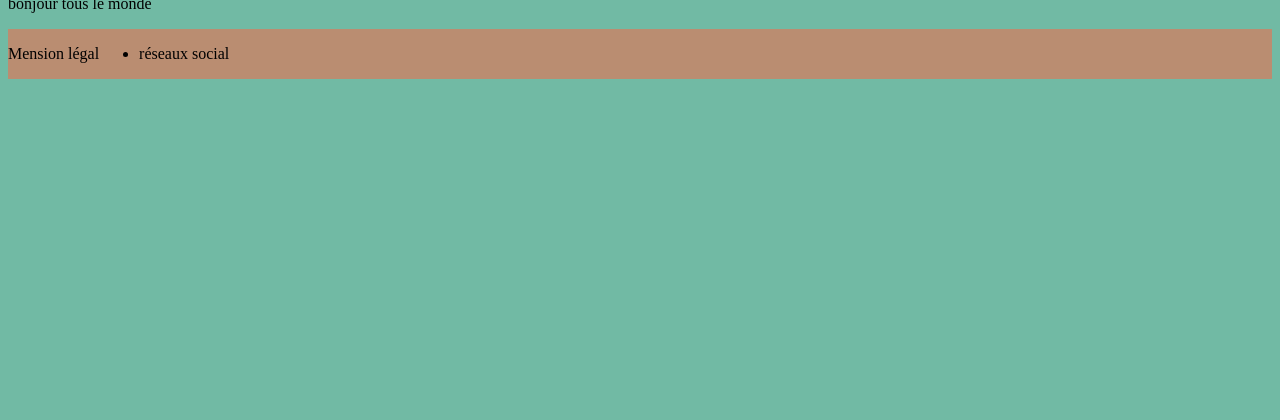
After one commit to MIIIIND/Projet-Interdisciplinaire-GR8, a PHP site: page /VueAcceuil.php in a window 1280 px wide. The commit adds this page. Shown: the part 333-753 px from the top of the page. Run offline with PHP 8.4, Linux system fonts and the light colour scheme.

Commit message:
Base MVC

```diff
--- a/Style.css
+++ b/Style.css
@@ -0,0 +1,10 @@
+header{
+    background-color: rgb(115, 186, 113);
+}
+body{
+    background-color: rgb(113, 186, 164);
+}
+footer{
+    background-color: rgb(186, 141, 113);
+    display: flex;
+}
--- /dev/null
+++ b/VueAcceuil.php
@@ -0,0 +1,23 @@
+<!doctype html>
+<html lang="fr">
+  <head>
+    <meta charset="UTF-8" />
+    <link rel="stylesheet" href="Style.css" />
+    <title>IsimsParc</title>
+  </head>
+  <header>
+        <img src="Logo.png" alt="Logo de IsimsParc" class="Logo">
+        <a href="#"><img src="Compte" alt="icone des comptes"></a>
+  </header>
+  <body>
+    <div class="Contenu">
+        <p>bonjour tous le monde</p>
+    </div>
+  </body>
+  <footer>
+    <p>Mension légal</p>
+    <ul>
+        <li>réseaux social</li>
+    </ul>
+  </footer>
+</html>
```
Also changed, not shown: index.php (+8 -14 lines), Modele.php (renamed from Db.php).
